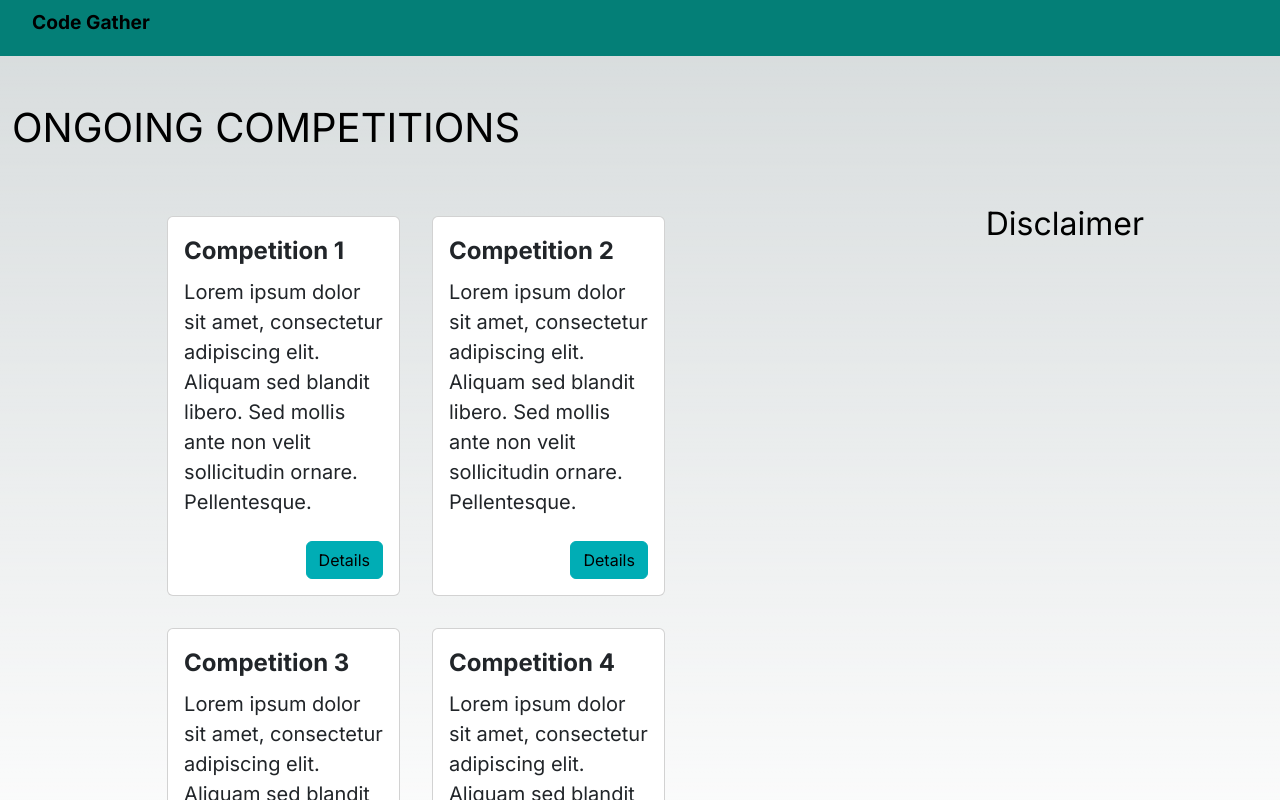
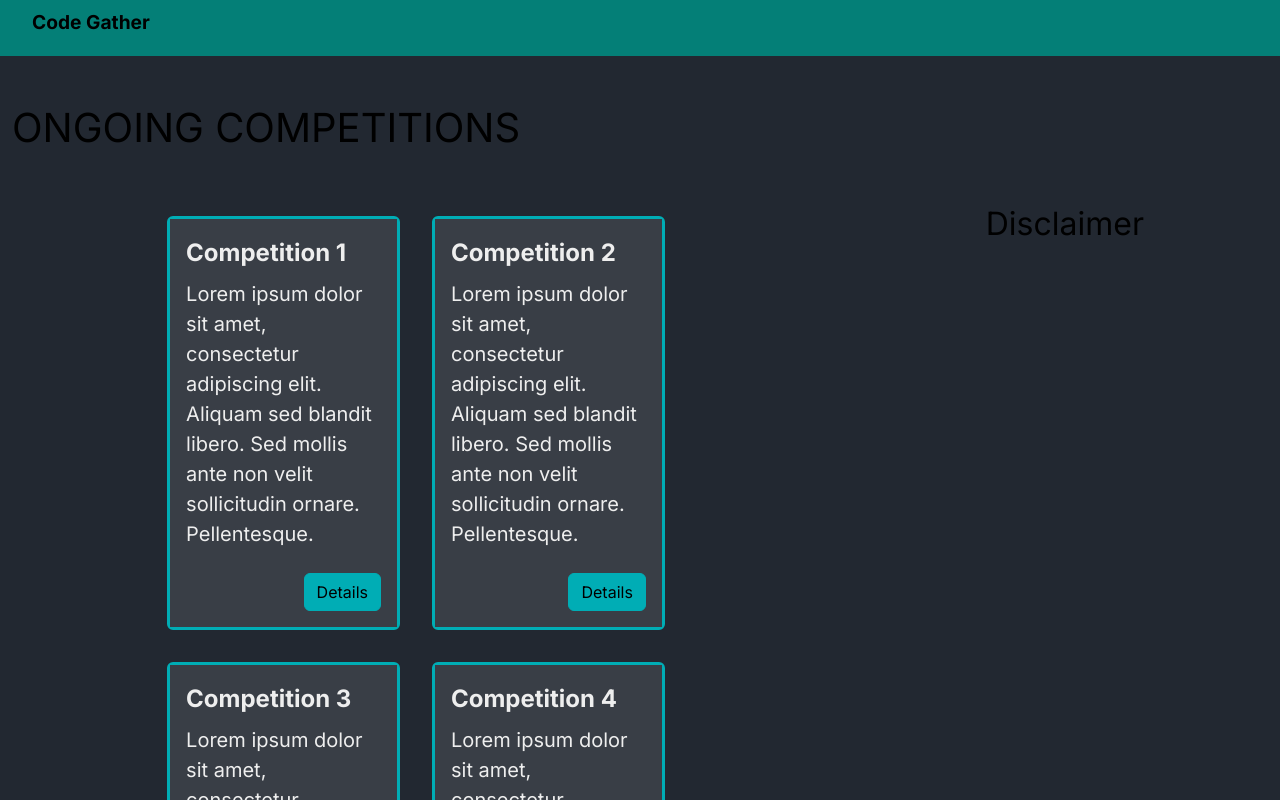
Before and after one commit to diclebahceli/codegather, a Next.js app in the folder Frontend/codegather/: page /pages/ongoingCompetitions in a window 1280 px wide. Shown: the top 800 px of the page. Built offline with nearby package versions, Linux system fonts and the light colour scheme.

Commit message:
feat: update competition card

```diff
--- a/Frontend/codegather/src/app/components/card/Card.tsx
+++ b/Frontend/codegather/src/app/components/card/Card.tsx
@@ -2,7 +2,7 @@
 import React from "react";
 
 const Card = ({ children }: { children?: React.ReactNode }) => {
-  return <div className="card h-100 w-100">{children}</div>;
+  return <div className="card h-100 w-100 border-0">{children}</div>;
 };
 
 export default Card;
--- a/Frontend/codegather/src/app/components/competition_card/CompetitionCard.tsx
+++ b/Frontend/codegather/src/app/components/competition_card/CompetitionCard.tsx
@@ -3,11 +3,11 @@ import Card from "../card/Card";
 
 const CompetitionCard = ({ competition }: { competition: Competition }) => {
     return (
-        <div className=" col-md-4 col-sm-6 m-3 " >
+        <div className=" col-md-4 col-sm-6 m-3  border border-theme-color border-3 rounded " >
             <Card >
-                <div className="card-body d-flex flex-column">
-                    <div className="card-title fw-bold fs-4"> {competition.name}</div>
-                    <div className="card-text mb-3 fs-5 text-wrap"> {competition.description}</div>
+                <div className="card-body d-flex flex-column bg-theme-dark ">
+                    <div className="card-title fw-bold fs-4 text-theme-light"> {competition.name}</div>
+                    <div className="card-text mb-3 fs-5 text-wrap text-theme-light"> {competition.description}</div>
                     <a href="#" className="btn btn-theme-color mt-2 ms-auto">Details</a>
 
                 </div>
--- a/Frontend/codegather/src/app/pages/ongoingCompetitions/page.tsx
+++ b/Frontend/codegather/src/app/pages/ongoingCompetitions/page.tsx
@@ -7,8 +7,8 @@ import { useState } from "react";
 const ongoingCompetitions = () => {
     const [competitions, setCompetitions] = useState<Competition[]>(getAllCompetitions);
     return (
-        <div className="vh-100">
-            <h1 className="fs-1 mt-5 container">ONGOING COMPETITIONS</h1>
+        <div className="h-100 bg-theme-darker" style={{backgroundAttachment: 'fixed'}}>
+            <h1 className="fs-1 pt-5 container">ONGOING COMPETITIONS</h1>
             <div className="d-flex flex-row justify-content-evenly">
                 <div className="mt-5 ms-5 ps-5 d-flex flex-wrap  col-7">
                     {competitions.map((competition, index) => (
```
